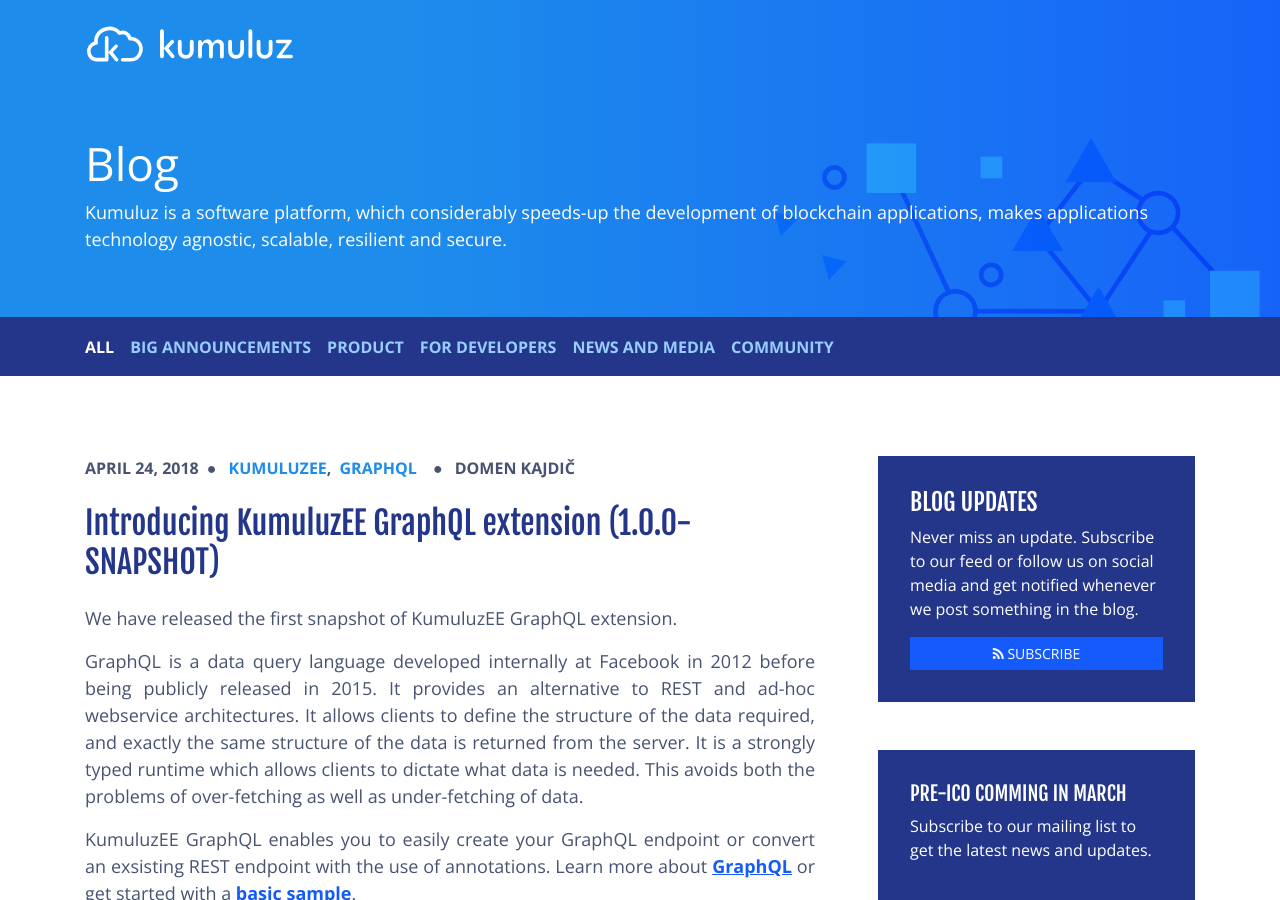
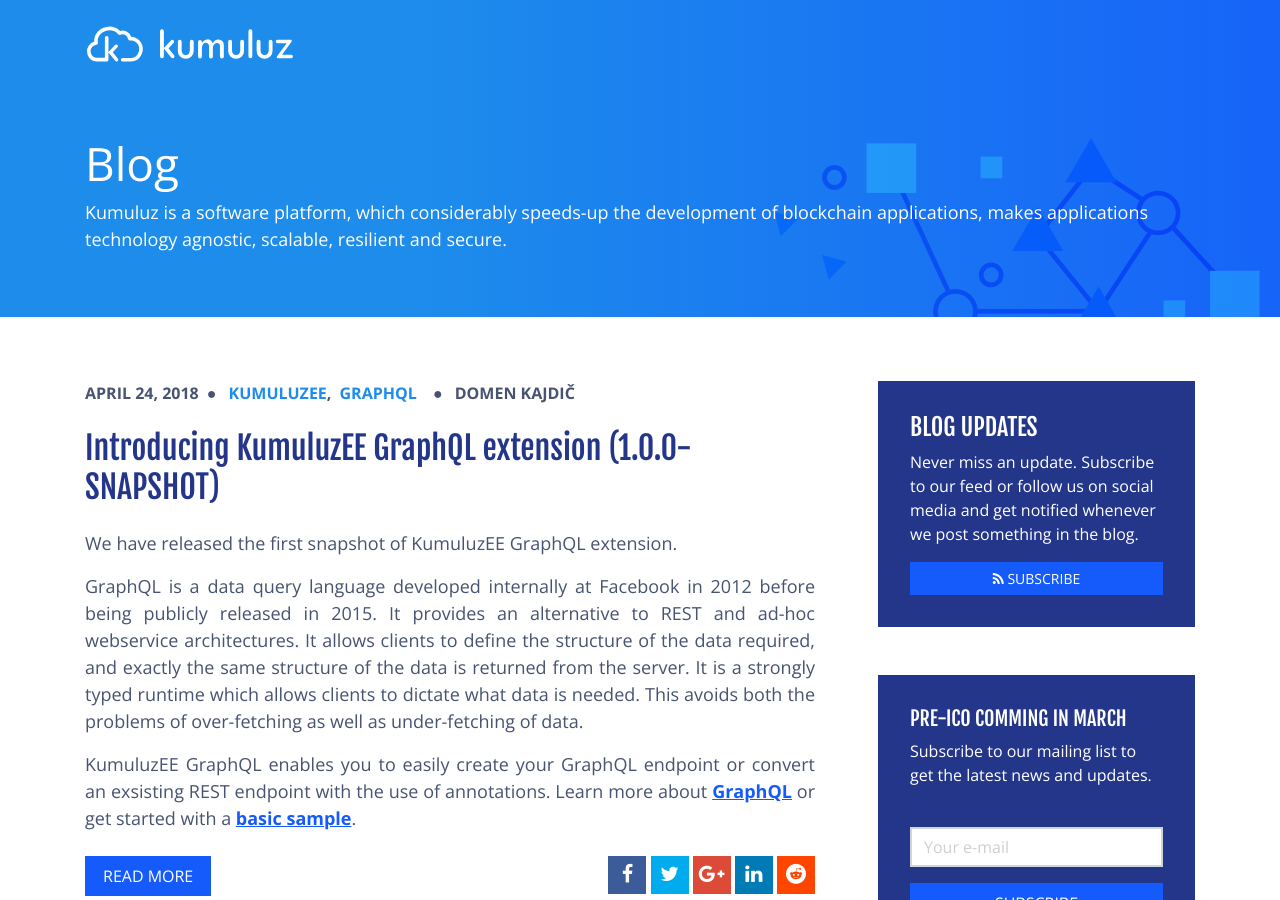
Before and after one commit to kumuluz/blog.sunesis.si, a Jekyll site: the page built from index.html, in a window 1280 px wide and 900 px high. Built offline with Jekyll 4.4.1, drawn with Linux system fonts in a browser that asks for light colours.

Commit message:
prepare for production, hide experimental features

```diff
--- a/_includes/header.html
+++ b/_includes/header.html
@@ -20,7 +20,7 @@
   </div>
 </div>
 
-<div class="sub-nav">
+<!--<div class="sub-nav">
   <div class="container">
     <ul>
       <li>
@@ -43,7 +43,7 @@
       </li>
     </ul>
   </div>
-</div>
+</div>-->
 
 <button type="button" class="btn btn-primary btn-fab" id="to-top">
   <i class="fa fa-chevron-up"></i>
--- a/_layouts/post.html
+++ b/_layouts/post.html
@@ -116,7 +116,7 @@
 						{% include share-page.html page=page %}
 					</div>
 
-
+					<!--
 					<div id="disqus_thread" class="mb-5"></div>
 					<script>
 					(function() {
@@ -127,7 +127,7 @@
 					})();
 					</script>
 					<noscript>Please enable JavaScript to view the <a href="https://disqus.com/?ref_noscript">comments powered by Disqus.</a></noscript>
-
+					-->
 
 			</div>
 			<div class="col-12 col-lg-4 sidebar">
```
Also changed, not shown: Gemfile.lock.
